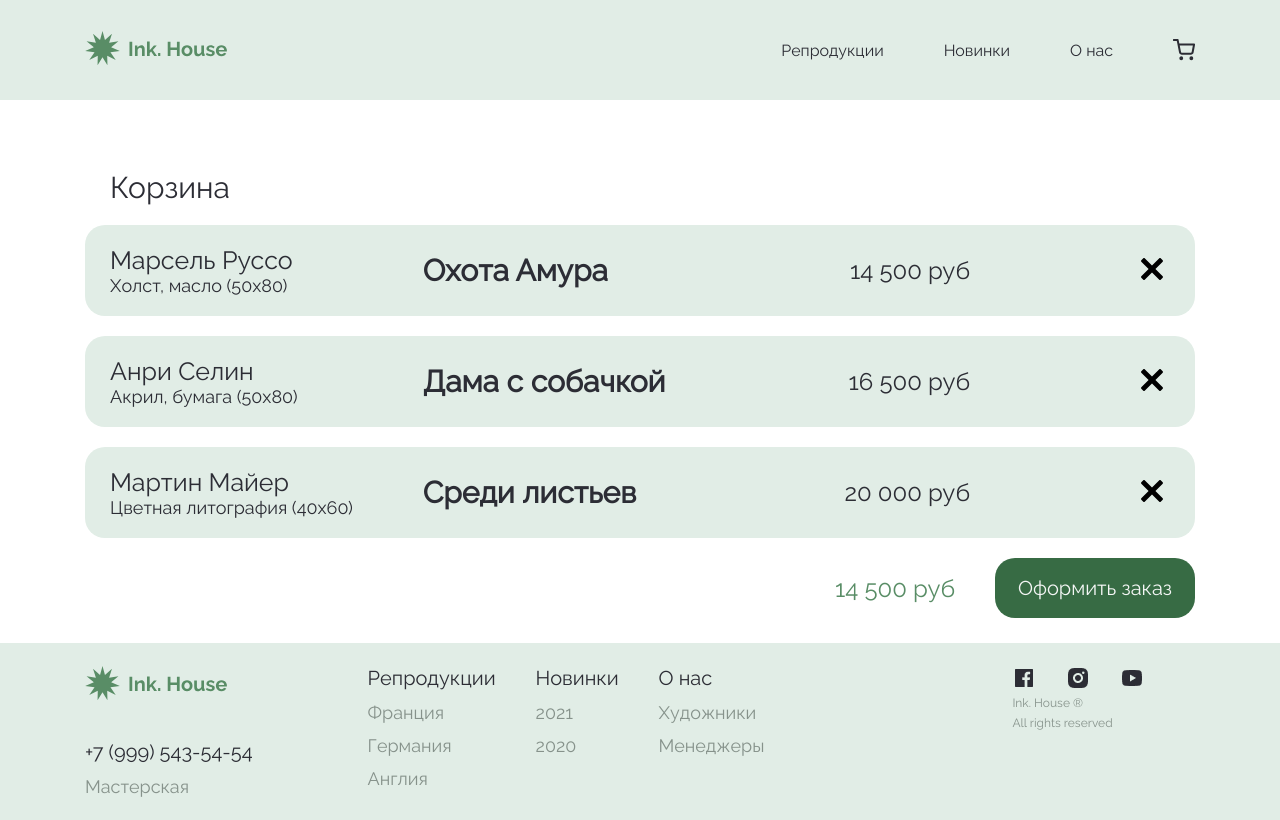
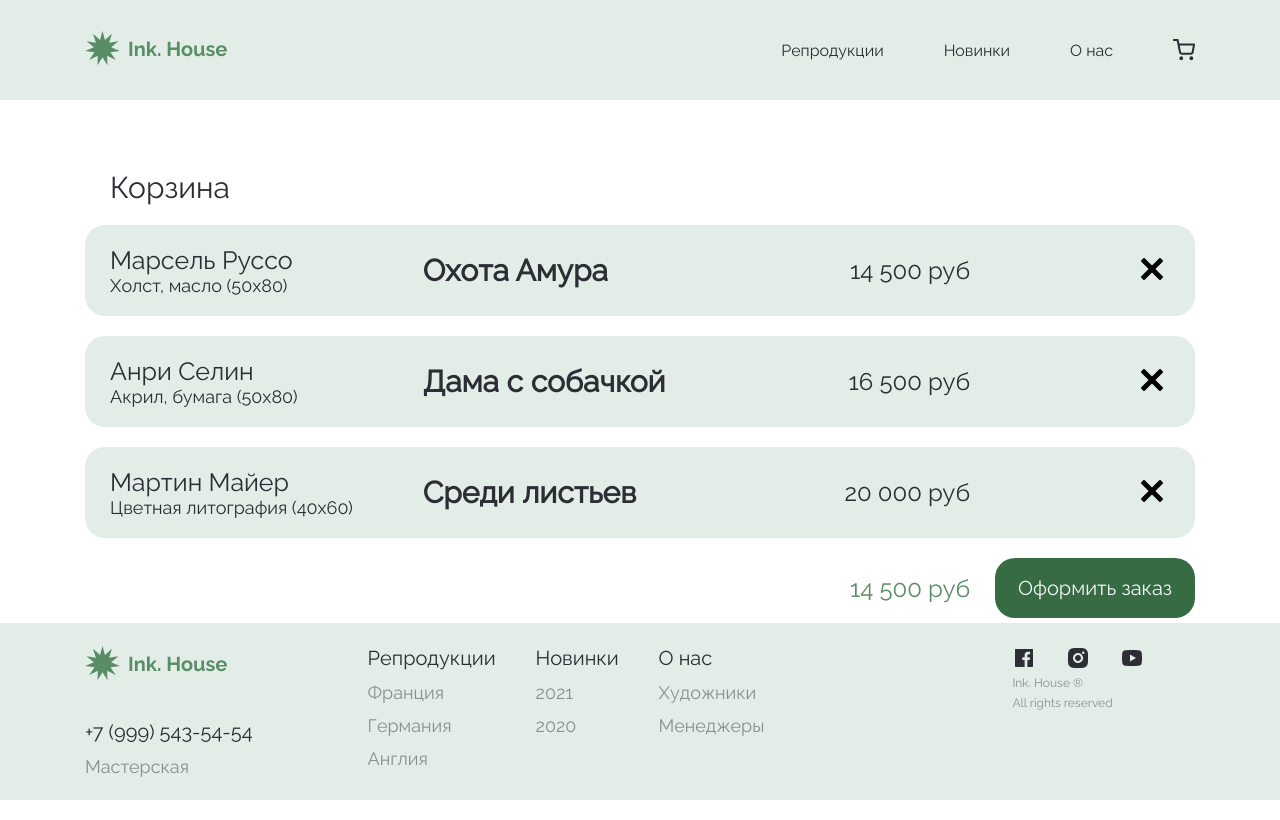
Before and after one commit to Vladimir-Murzin/replica-paintings, a React (Create React App) app: page /cart in a window 1280 px wide. Built offline with nearby package versions, Linux system fonts and the light colour scheme.

Commit message:
created the Layout component

```diff
--- a/src/App.js
+++ b/src/App.js
@@ -1,19 +1,18 @@
 import './App.css';
-import Footer from './components/Footer/Footer.tsx';
-import Header from './components/Header/Header.tsx';
 import { BrowserRouter, Routes, Route } from "react-router-dom";
 import HomePage from './pages/HomePage/HomePage.tsx';
 import CartPage from './pages/CartPage/CartPage.tsx';
+import Layout from './components/Layout/Layout.tsx';
 
 function App() {
   return (
     <BrowserRouter>
-      <Header/>
-      <Routes>
-        <Route path="/" element={<HomePage />} />
-        <Route path="/cart" element={<CartPage />} />
-      </Routes>
-      <Footer />
+      <Layout>
+        <Routes>
+          <Route path="/" element={<HomePage />} />
+          <Route path="/cart" element={<CartPage />} />
+        </Routes>
+      </Layout>
     </BrowserRouter>
   );
 }
--- a/src/components/Content/Content.tsx
+++ b/src/components/Content/Content.tsx
@@ -7,7 +7,9 @@ interface IContentProps {
 
 const Content: React.FC<IContentProps> = ({ children }) => {
     return(
-        <div className='content-width'>{children}</div>
+        <div className='content-width'>
+            {children}
+        </div>
     )
 }
 
--- /dev/null
+++ b/src/components/Layout/Layout.scss
@@ -0,0 +1,4 @@
+
+.layout {
+    min-height: calc(100vh - 347px);
+}
--- /dev/null
+++ b/src/components/Layout/Layout.tsx
@@ -0,0 +1,22 @@
+import React from 'react';
+import './Layout.scss';
+import Header from '../Header/Header.tsx';
+import Footer from '../Footer/Footer.tsx';
+
+interface ILayoutProps {
+    children: React.ReactNode;
+}
+
+const Layout: React.FC<ILayoutProps> = ({ children }) => {
+    return (
+        <>
+            <Header />
+            <div className='layout'>
+                {children}
+            </div>
+            <Footer />
+        </>
+    )
+}
+
+export default Layout;
--- a/src/pages/CartPage/CartPage.scss
+++ b/src/pages/CartPage/CartPage.scss
@@ -11,20 +11,26 @@
     }
 
     &__buy {
-        display: flex;
-        justify-content: flex-end;
+        display: grid;
+        grid-template-columns: 2fr 2fr 1.5fr 200px;
+
         align-items: center;
 
         margin: 15px 0 25px 0;
 
         span {
-            margin-right: 40px;
+            grid-column: 3 / 4;
+            margin-left: auto;
+
+            margin-right: 25px;
             font-family: 'Raleway-Regular', sans-serif;
             color: $alter-green;
             font-size: 24px;
         }
 
         button {
+            grid-column: 4 / 5;
+
             padding: 10px 20px;
             width: 200px;
             height: 60px;
```
Also changed, not shown: src/index.css (line endings or trailing spaces).
